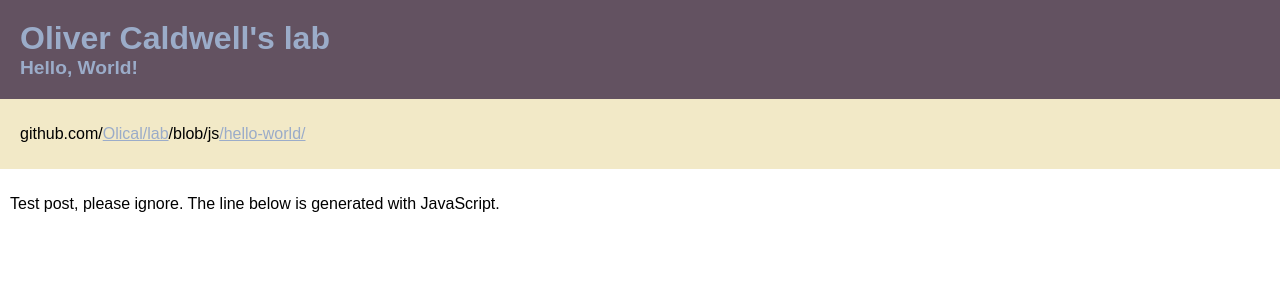
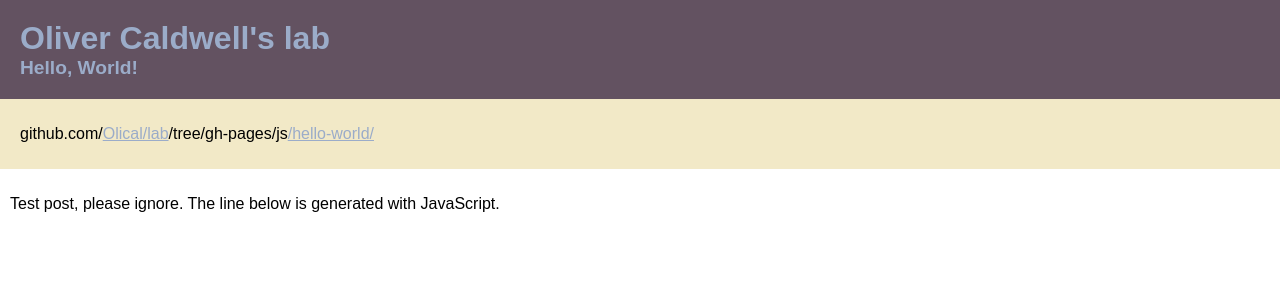
Before and after one commit to Olical/lab, a Jekyll site: the page built from _posts/2015-08-23-hello-world.md, in a window 1280 px wide. Shown: the top 300 px of the page. Built offline with Jekyll 4.4.1, drawn with Linux system fonts in a browser that asks for light colours.

Commit message:
Fix source link

```diff
--- a/_layouts/post.html
+++ b/_layouts/post.html
@@ -3,7 +3,7 @@ layout: base
 ---
 
 <aside class="post-meta">
-    <p>github.com/<a href="https://github.com/Olical/lab">Olical/lab</a>/blob/js<a href="https://github.com/Olical/lab/blob/js{{page.url}}">{{page.url}}</a></p>
+    <p>github.com/<a href="https://github.com/Olical/lab">Olical/lab</a>/tree/gh-pages/js<a href="https://github.com/Olical/lab/tree/gh-pages/js{{page.url}}">{{page.url}}</a></p>
 </aside>
 
 <section class="page-content">
```
